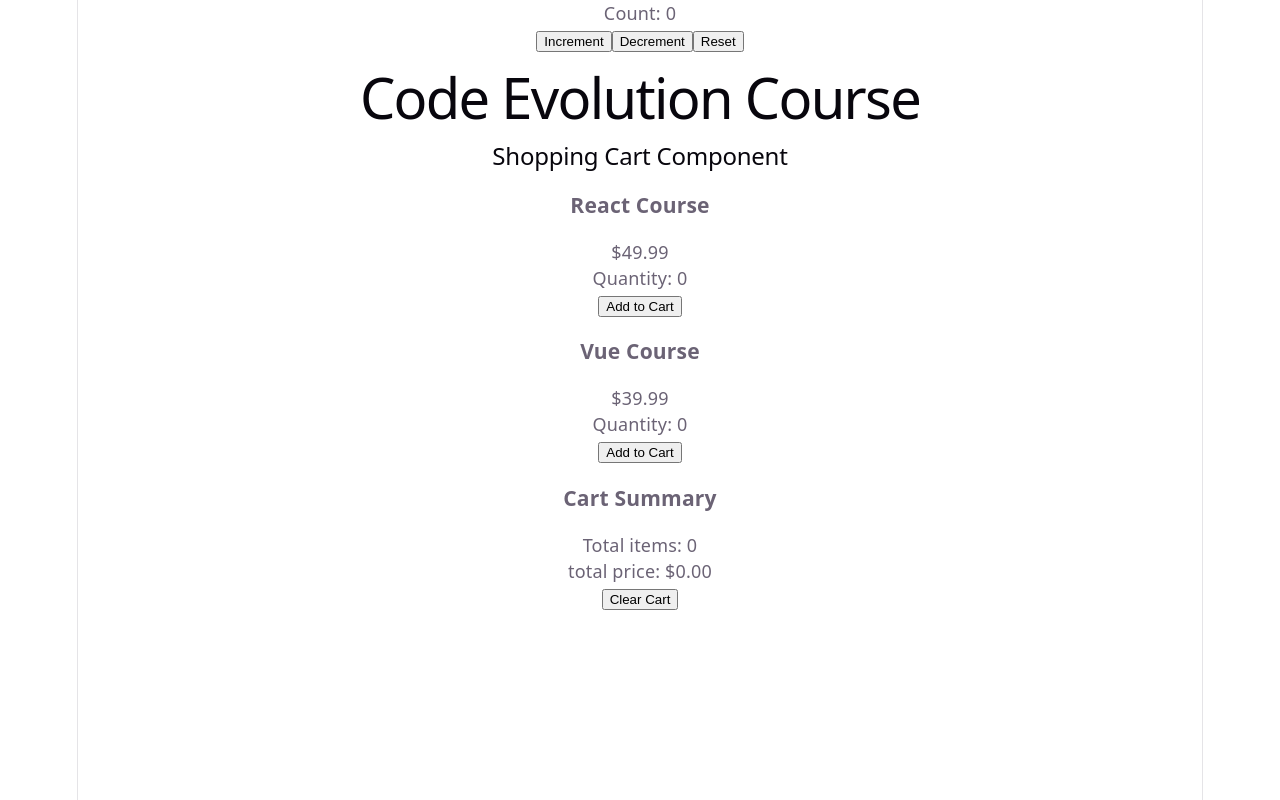
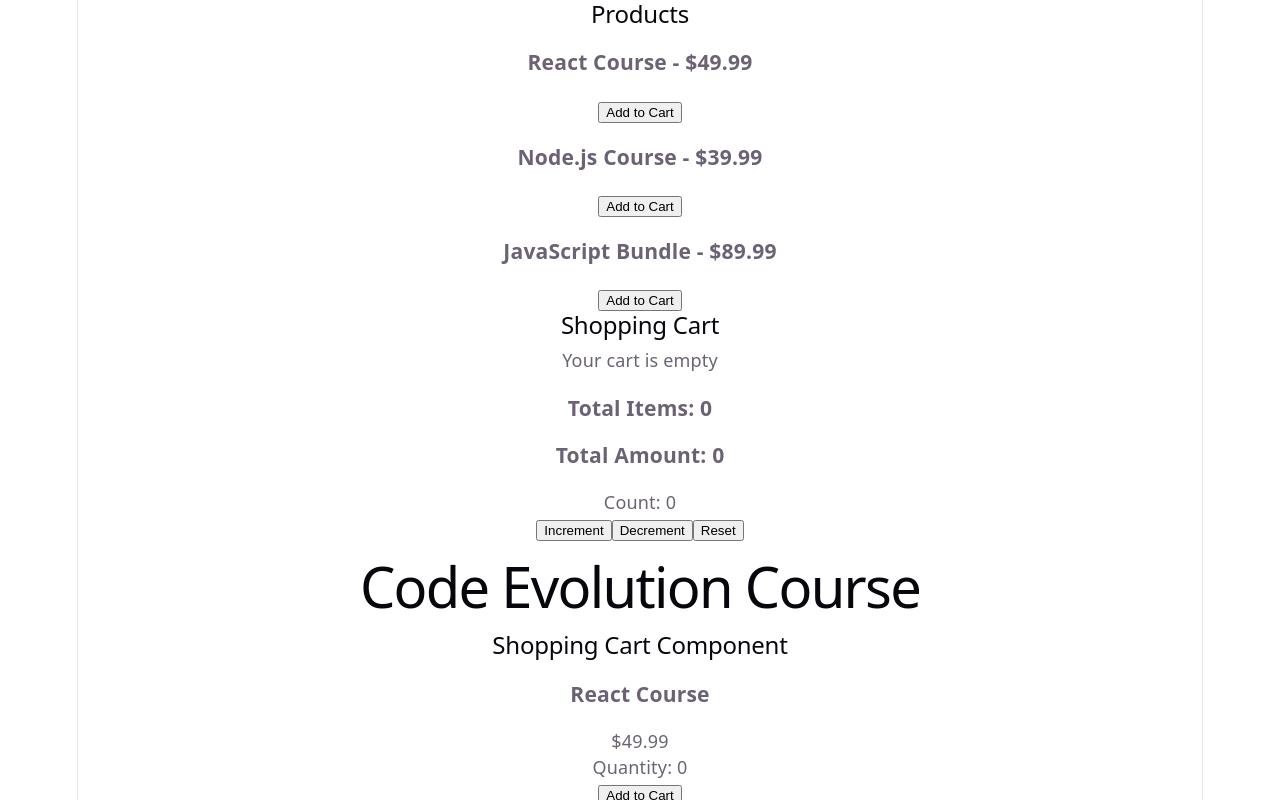
Before and after one commit to thedrishtigupta/React-codevolution, a React (Vite) app: page / in a window 1280 px wide. Shown: the top 800 px of the page. Built offline with nearby package versions, Linux system fonts and the light colour scheme.

Commit message:
Add items feature in shopping cart using reducer hook

```diff
--- a/src/App.jsx
+++ b/src/App.jsx
@@ -2,11 +2,13 @@
 import './App.css'
 import { CounterWithReducer } from './CounterWithReducer'
 import { ShoppingCart } from './ShoppingCart'
+import { ShoppingCartWithReducer } from './ShoppingCartWithReducer'
 
 function App() {
 
   return (
     <>
+    <ShoppingCartWithReducer/>
     <CounterWithReducer/>
     <h1>Code Evolution Course</h1>
     <ShoppingCart/>
--- /dev/null
+++ b/src/ShoppingCartWithReducer.jsx
@@ -0,0 +1,89 @@
+import { useReducer } from "react";
+
+
+const initialState = {
+    items: [], // id, name, price, quantity
+    totalAmount: 0,
+    totalItems: 0,
+}
+
+const reducer = (state, action) => {
+    switch(action.type) {
+        case "ADD_ITEM": {
+            const existingItemIndex = state.items.findIndex(
+                item => item.id === action.payload.id
+            )
+            let updatedItems;
+            if(existingItemIndex >= 0) {
+                updatedItems = [...state.items];
+                updatedItems[existingItemIndex] = {
+                    ...updatedItems[existingItemIndex],
+                    quantity: updatedItems[existingItemIndex].quantity + 1,
+                };
+            } else {
+                updatedItems = [
+                    ...state.items,
+                    {
+                        ...action.payload,
+                        quantity: 1,
+                    },
+                ];
+            }
+            return {
+                ...state,
+                items:updatedItems,
+                totalAmount: updatedItems.reduce(
+                    (total, item) => total + item.price* item.quantity, 0
+                ),
+                totalItems: updatedItems.reduce((total, item) => total + item.quantity, 0)
+            }
+        }
+        default: return state;
+    }
+}
+
+export const ShoppingCartWithReducer = () => {
+    const [state, dispatch] = useReducer(reducer, initialState);
+    const products = [
+        {id: 1, name: "React Course", price: 49.99},
+        {id: 2, name: "Node.js Course", price: 39.99},
+        {id: 3, name: "JavaScript Bundle", price: 89.99},
+    ]
+    return (
+        <div>
+        <h2>Products</h2>
+        {products.map((product) => (
+            <div key={product.id}>
+                <h3>
+                    {product.name} - ${product.price}
+                </h3>
+                <button onClick={() => dispatch({
+                    type: "ADD_ITEM",
+                    payload: product,
+                })}>Add to Cart</button>
+            </div>
+        ))}
+
+        <div>
+            <h2>Shopping Cart</h2>
+            {state.items.length === 0 ? (
+                <p>Your cart is empty</p>
+            ): (
+                <div>
+                    {
+                        state.items.map((item) => (
+                            <div key = {item.id}>
+                                <p>
+                                    {item.name} - ${item.price} x {item.quantity}
+                                </p>
+                            </div>
+                        ))
+                    }
+                </div>
+            )}
+            <h3>Total Items: {state.totalItems}</h3>
+            <h3>Total Amount: {state.totalAmount}</h3>
+        </div>
+        </div>
+    );
+};
```
